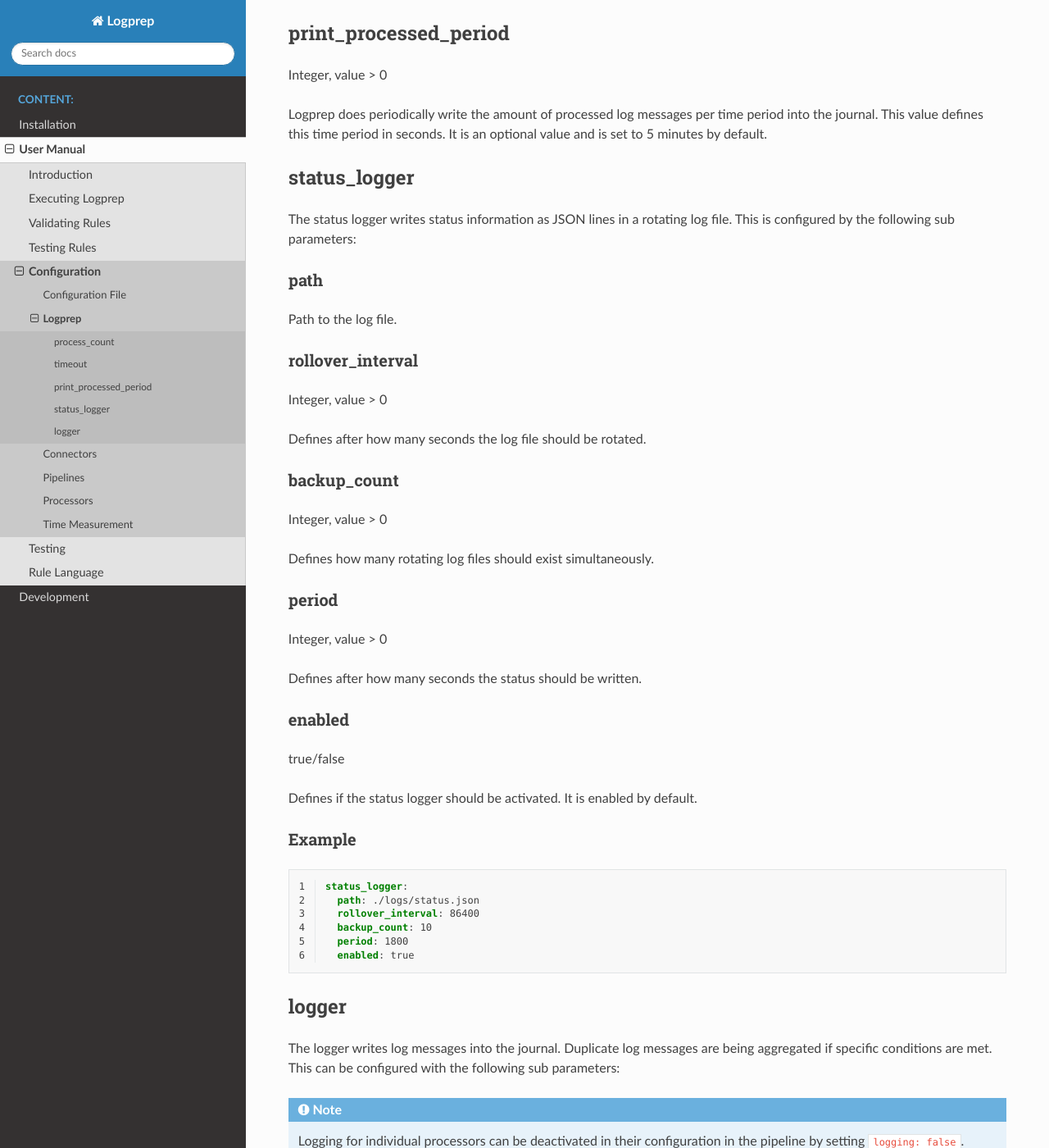
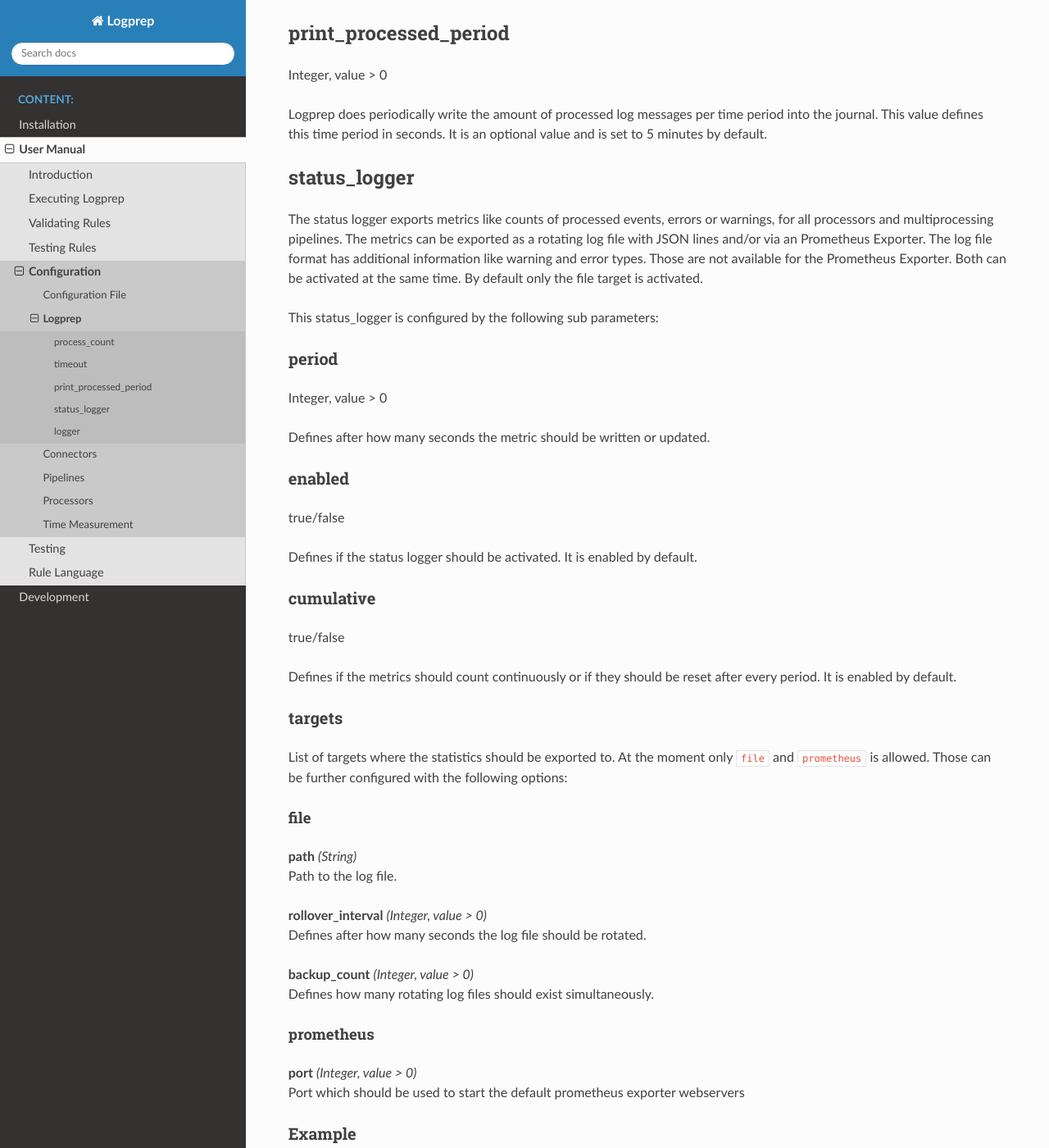
Before and after one commit to fkie-cad/Logprep, a Sphinx documentation site: the page built from doc/source/user_manual/configuration/logprep.rst, in a window 1280 px wide and 1400 px high, scrolled down 560 px. Shown: the whole window at 82% size. Built offline with Sphinx 7.4.7 and the Read the Docs theme 2.0.0, drawn with Linux system fonts in a browser that asks for light colours; pages that are not in the unit, such as notebooks, are missing from menus; some of the changed text lies outside the part shown.

Commit message:
Update documentation for the status_logger

```diff
--- a/doc/source/user_manual/configuration/logprep.rst
+++ b/doc/source/user_manual/configuration/logprep.rst
@@ -33,34 +33,20 @@ It is an optional value and is set to 5 minutes by default.
 status_logger
 =============
 
-The status logger writes status information as JSON lines in a rotating log file.
-This is configured by the following sub parameters:
+The status logger exports metrics like counts of processed events, errors or warnings, for all
+processors and multiprocessing pipelines. The metrics can be exported as a rotating log file with
+JSON lines and/or via an Prometheus Exporter. The log file format has additional information like
+warning and error types. Those are not available for the Prometheus Exporter. Both can be activated
+at the same time. By default only the file target is activated.
 
-path
-----
-
-Path to the log file.
-
-rollover_interval
------------------
-
-Integer, value > 0
-
-Defines after how many seconds the log file should be rotated.
-
-backup_count
-------------
-
-Integer, value > 0
-
-Defines how many rotating log files should exist simultaneously.
+This status_logger is configured by the following sub parameters:
 
 period
 ------
 
 Integer, value > 0
 
-Defines after how many seconds the status should be written.
+Defines after how many seconds the metric should be written or updated.
 
 enabled
 -------
@@ -70,6 +56,40 @@ true/false
 Defines if the status logger should be activated.
 It is enabled by default.
 
+cumulative
+----------
+
+true/false
+
+Defines if the metrics should count continuously or if they should be reset after every period.
+It is enabled by default.
+
+targets
+-------
+
+List of targets where the statistics should be exported to. At the moment only :code:`file` and
+:code:`prometheus` is allowed. Those can be further configured with the following options:
+
+file
+^^^^
+
+| **path** *(String)*
+| Path to the log file.
+
+| **rollover_interval** *(Integer, value > 0)*
+| Defines after how many seconds the log file should be rotated.
+
+| **backup_count** *(Integer, value > 0)*
+| Defines how many rotating log files should exist simultaneously.
+
+prometheus
+^^^^^^^^^^
+
+| **port** *(Integer, value > 0)*
+| Port which should be used to start the default prometheus exporter webservers
+
+
+
 Example
 -------
 
@@ -77,11 +97,16 @@ Example
     :linenos:
 
     status_logger:
-      path: ./logs/status.json
-      rollover_interval: 86400
-      backup_count: 10
-      period: 1800
+      period: 10
       enabled: true
+      cumulative: true
+      targets:
+        - prometheus:
+            port: 8000
+        - file:
+            path: ./logs/status.json
+            rollover_interval: 86400
+            backup_count: 10
 
 logger
 ======
```
